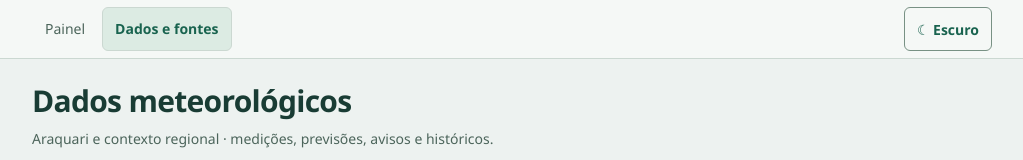
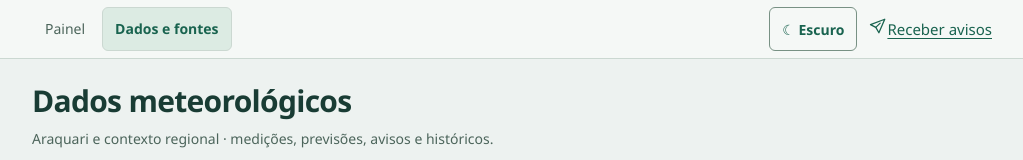
Before and after one commit to guimig/criseclimatica, a plain HTML site: page web/dados.html in a window 1280 px wide. Shown: the top 160 px of the page, without its empty margins (128-1151 px from the left). Drawn offline with Linux system fonts and the light colour scheme; no server answers.

Commit message:
feat: adicionar convite Telegram ao cabecalho

```diff
--- a/web/dados.html
+++ b/web/dados.html
@@ -18,7 +18,7 @@
 </head>
 <body class="explore-page essential-page">
   <a class="skip-link" href="#main">Ir para o conteúdo</a>
-  <header class="sitebar"><div class="page-width sitebar-inner"><nav class="site-nav" aria-label="Navegação principal"><a href="./">Painel</a><a href="./dados.html" aria-current="page">Dados e fontes</a></nav><button id="theme-toggle" type="button" aria-label="Usar tema escuro" aria-pressed="false">☾ Escuro</button></div></header>
+  <header class="sitebar"><div class="page-width sitebar-inner"><nav class="site-nav" aria-label="Navegação principal"><a href="./">Painel</a><a href="./dados.html" aria-current="page">Dados e fontes</a></nav><button id="theme-toggle" type="button" aria-label="Usar tema escuro" aria-pressed="false">☾ Escuro</button><a class="telegram-link" href="https://t.me/+8gSPhMQrAUU2NWYx" target="_blank" rel="noopener noreferrer" aria-label="Entrar no grupo do Telegram para receber avisos meteorológicos" title="Entrar no grupo do Telegram para receber avisos meteorológicos"><svg viewBox="0 0 24 24" width="18" height="18" fill="none" stroke="currentColor" stroke-width="1.7" stroke-linecap="round" stroke-linejoin="round" aria-hidden="true" focusable="false"><path d="m21 3-7.8 18-4.1-7.2L2 10.2 21 3Z"/><path d="m9.1 13.8 5.8-5.6"/></svg><span class="telegram-label">Receber avisos</span></a></div></header>
   <main class="shell" id="main">
 
     <section class="hero" aria-labelledby="headline">
```
